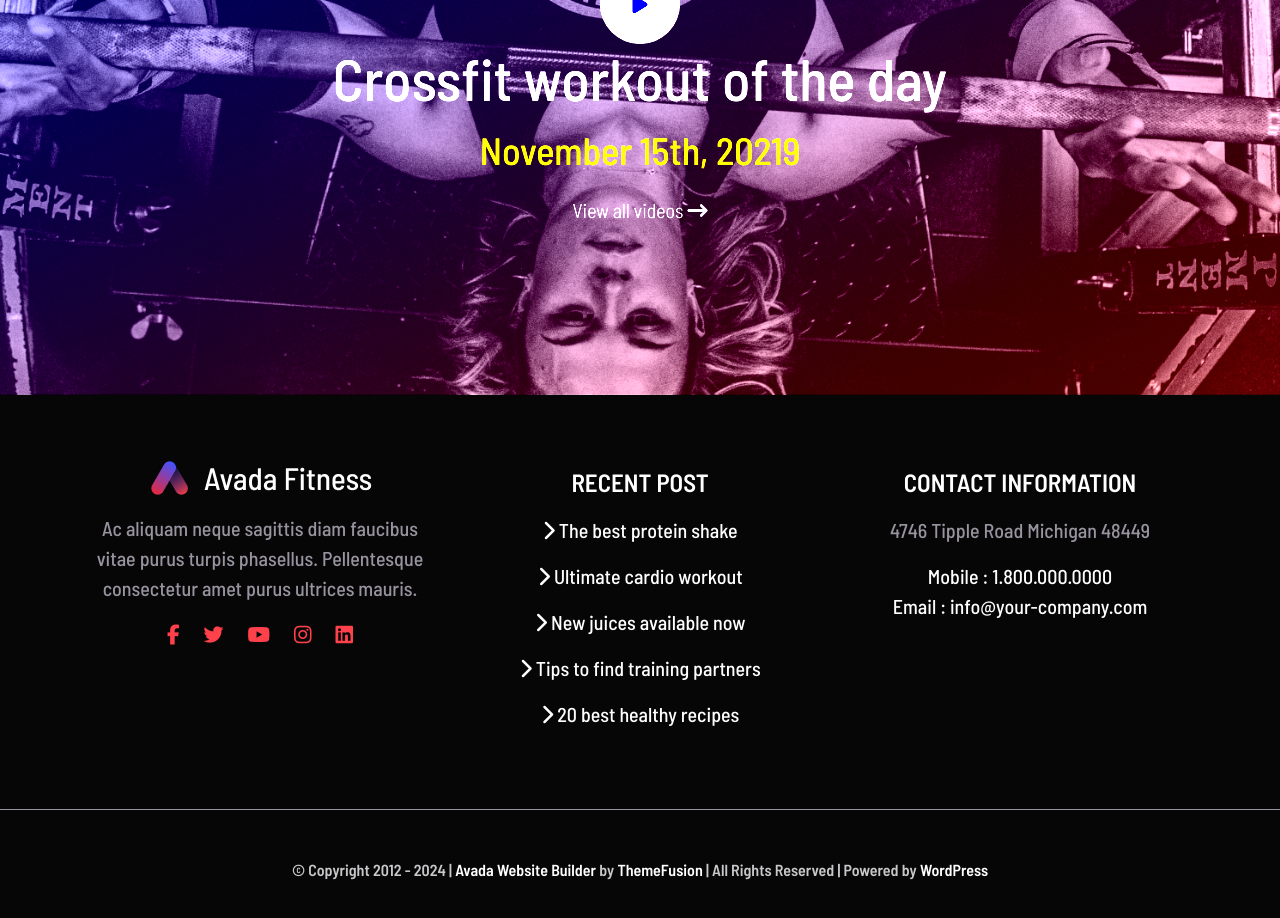
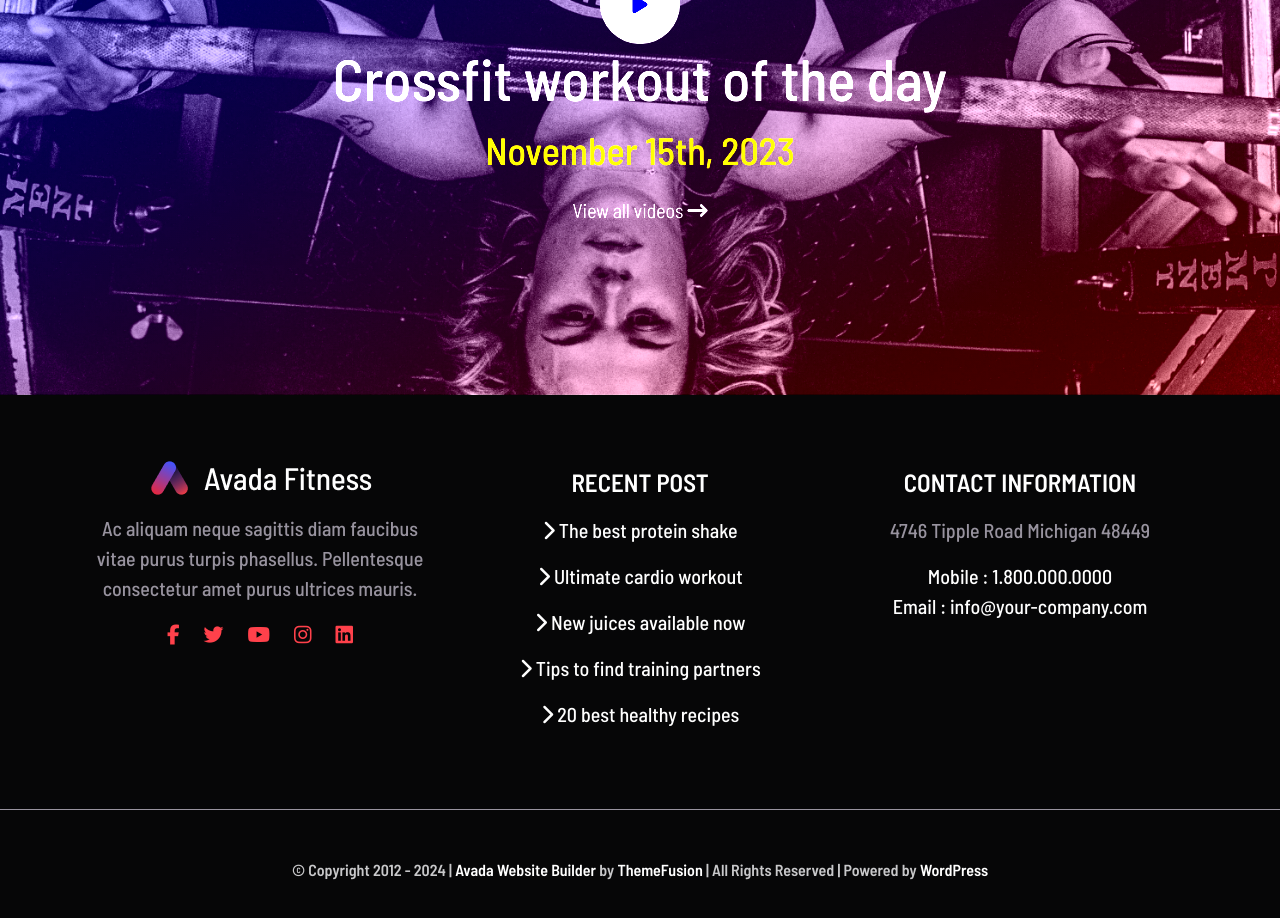
Before and after one commit to emilianogastaldo/proj-html-vuejs, a Vue app: page / in a window 1280 px wide. Shown: the part 6540-7458 px from the top of the page. Built offline with nearby package versions, Linux system fonts and the light colour scheme.

Commit message:
fixed text

```diff
--- a/src/components/main/EventSection.vue
+++ b/src/components/main/EventSection.vue
@@ -14,7 +14,7 @@ export default {
             <div class="wrapper color-white">
                 <PlayButton />
                 <h2>Crossfit workout of the day</h2>
-                <p>November 15th, 20219</p>
+                <p>November 15th, 2023</p>
                 <a href="#" class="color-white">View all videos <i class="fa-solid fa-arrow-right-long"></i> </a>
             </div>
         </div>
```
